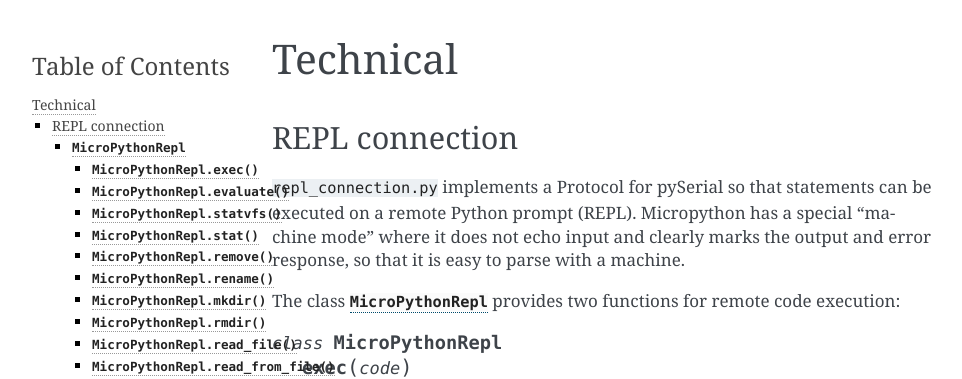
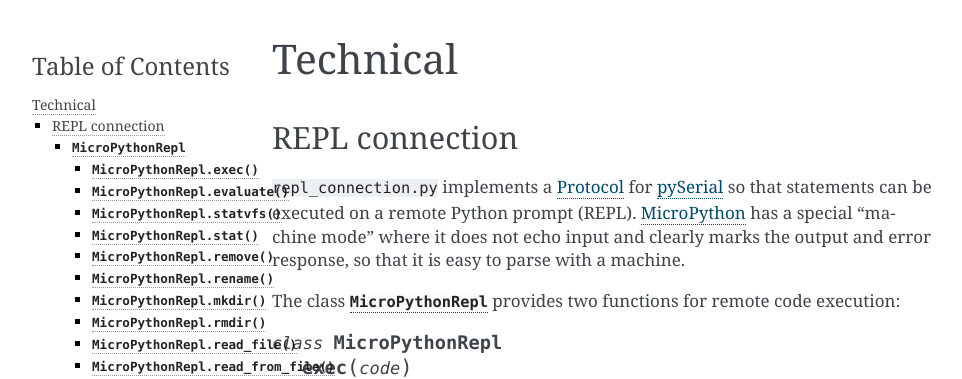
Before and after one commit to zsquareplusc/mpy-repl-tool, a Sphinx documentation site: the page built from documentation/technical.rst, in a window 1280 px wide and 900 px high. Shown: the top 379 px of the window, without its empty margins (148-1110 px from the left). Built offline with Sphinx 7.4.7, drawn with Linux system fonts in a browser that asks for light colours; some of the changed text lies outside the part shown.

Commit message:
docs: updates

```diff
--- a/documentation/getting_started.rst
+++ b/documentation/getting_started.rst
@@ -17,14 +17,14 @@
 .. _github: https://github.com/zsquareplusc/mpy-repl-tool
 
 
-Find a micropython board
+Find a MicroPython board
 ========================
 ::
 
     # list serial ports
     python3 -m there detect
 
-    # and optionally also test them for a running micropython
+    # and optionally also test them for a running MicroPython
     # (interrupts a running program on target)
     python3 -m there detect --test
 
--- a/documentation/technical.rst
+++ b/documentation/technical.rst
@@ -4,13 +4,14 @@
 
 REPL connection
 ===============
-``repl_connection.py`` implements a Protocol for pySerial so that statements
-can be executed on a remote Python prompt (REPL). Micropython has a special
+``repl_connection.py`` implements a Protocol_ for pySerial_ so that statements
+can be executed on a remote Python prompt (REPL). MicroPython_ has a special
 "machine mode" where it does not echo input and clearly marks the output and
 error response, so that it is easy to parse with a machine.
 
 The class :class:`MicroPythonRepl` provides two functions for remote code
 execution:
+
 
 .. class:: MicroPythonRepl
 
```
Also changed, not shown: other parts of documentation/technical.rst (+7 -3 lines).
